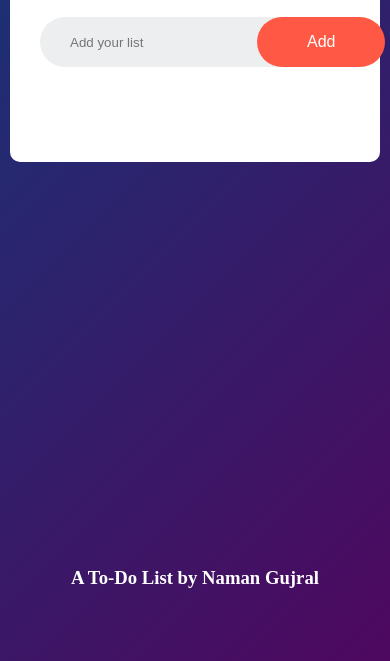
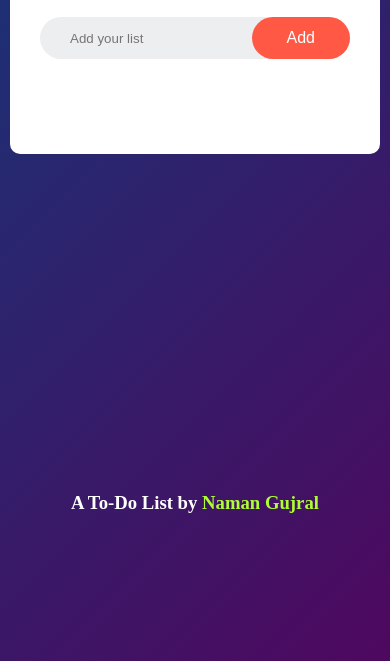
Before and after one commit to GujralNaman/ToDoList, a plain HTML site: page index.html in a window 390 px wide. Shown: the part 183-844 px from the top of the page. Drawn offline with Linux system fonts and the light colour scheme.

Commit message:
responsiveness added

```diff
--- a/assets/style.css
+++ b/assets/style.css
@@ -119,3 +119,21 @@ footer{
     margin-top: 48vh;
     color: #fff;
 }
+
+.footer a{
+    color: greenyellow;
+    text-decoration: none;
+}
+
+@media only screen and (max-width: 940px){
+
+    button{
+        margin-left: -25px;
+        padding: 12px 35px;
+    }
+
+    footer{
+        margin-top: 40vh;
+        color: #fff;
+    }
+}
--- a/index.html
+++ b/index.html
@@ -32,7 +32,7 @@
         </div>
 
         <footer>
-            <h3>A To-Do List by Naman Gujral</h3>
+            <h3>A To-Do List by <span class="footer"><a href="https://naman-gujral-portfolio.netlify.app/" >Naman Gujral</a></span></h3>
         </footer>
     </div>
     <script src="./assets/index.js"></script>
```
